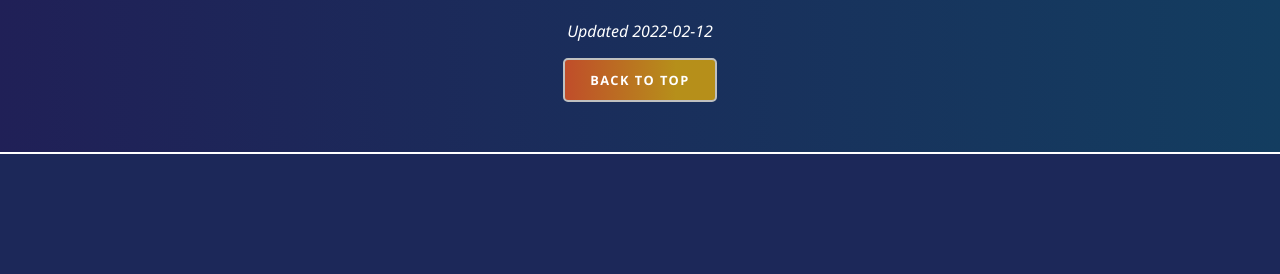
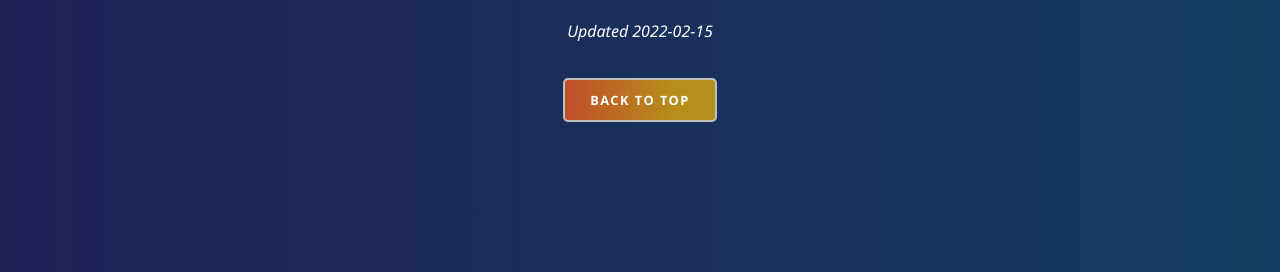
Before and after one commit to Froggi22/Rat-God-Website, a PHP site: page / in a window 1280 px wide. Shown: the part 3343-3617 px from the top of the page. Before the commit the page ends 3497 px from the top, so only its background shows below. Run offline with PHP 8.4, Linux system fonts and the light colour scheme.

Commit message:
License & Top button
Fixed buggy back to top button with flex and <a> container.

```diff
--- a/index.html
+++ b/index.html
@@ -183,7 +183,7 @@
 					Is your bot Open Source?
 				</summary>
 				<div class="faq-answer">
-					<p>Yes, Rat God is an Open Source project covered by the <a href="https://www.gnu.org/licenses/old-licenses/gpl-2.0.en.html" target="_blank" class="default-link white-link-text">GNU General Public License version 2</a>.<br />
+					<p>Yes, Rat God is an Open Source project covered by the <a href="https://www.gnu.org/licenses/agpl-3.0.en.html" target="_blank" class="default-link white-link-text">GNU Affero General Public License version 3</a>.<br />
 						Check out the <a href="https://github.com/Froggi22/Rat-God" target="_blank" class="white-link-text">Bot</a> and the <a href="https://github.com/Froggi22/Rat-God-Website" target="_blank" class="white-link-text">Website</a> on Github.</p>
 				</div>
 			</details>
@@ -215,12 +215,12 @@
 
 		<iframe id="discordWidget" src="https://discord.com/widget?id=861948446910578699&theme=dark"></iframe>
 
-		<p id="updateDate">Updated 2022-02-12</p>
+		<p id="updateDate">Updated 2022-02-15</p>
 
-		<div id="to-top" title="Back To Top">
+		<a href="#top" id="to-top" title="Back To Top">
 			<div id="to-top-transition"></div>
-			<a href="#top" >Back To Top</a>
-		</div>
+			<p>Back To Top</p>
+		</a>
 	</section>
 
 	<script src="script.js"></script>
--- a/style.css
+++ b/style.css
@@ -527,12 +527,24 @@
 	justify-content: center;
 	border-radius: 5px;
 	font-weight: bold;
+	color: black;
 }
 
-#to-top a {
-	position: relative;
+#to-top p {
+	display: flex;
 	transition: all 0.4s ease-out;
 	color: white;
+	width: 100%;
+	height: 100%;
+	justify-content: center;
+	align-items: center;
+	z-index: 9;
+}
+
+
+#to-top p:hover {
+	color: black;
+	transition: all 0.4s ease-Out;
 }
 
 #to-top-transition {
@@ -557,10 +569,6 @@
 	transform: rotate(80deg);
 }
 
-#to-top:hover a {
-	color: black;
-}
-
 #discordWidget {
 	border: 2px solid white;
 	max-width: 350px;
```
Also changed, not shown: README.md, 1 other file.
